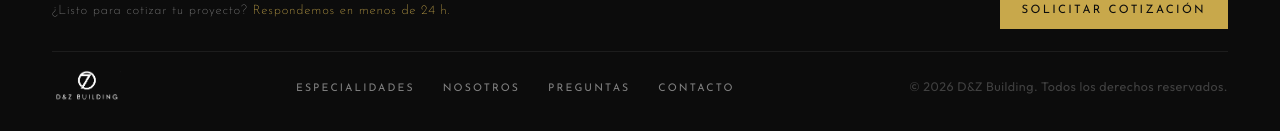
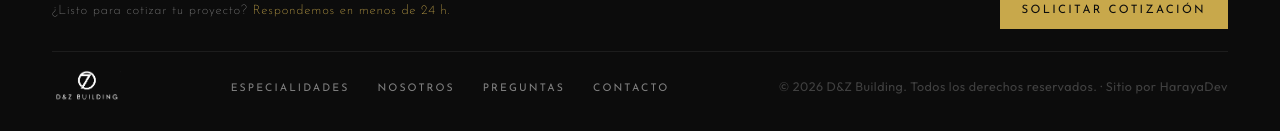
Before and after one commit to harayaEcomsur/dyzbuilding, a Next.js app: page / in a window 1280 px wide. Shown: the part 4122-4253 px from the top of the page. Built offline with nearby package versions, Linux system fonts and the light colour scheme; no server answers; the database is empty.

Commit message:
Footer: crédito de autoría 'Sitio por HarayaDev' / 'Site by HarayaDev' junto al copyright, en el mismo estilo discreto del pie, más meta generator

```diff
--- a/app/en/page.tsx
+++ b/app/en/page.tsx
@@ -404,6 +404,8 @@ export default async function HomeEN() {
         </ul>
         <div className="f-copy">
           © {new Date().getFullYear()} {c.empresa.nombre}. All rights reserved.
+          {' · '}
+          <a href="https://haraya.dev" target="_blank" rel="noopener" className="f-credit">Site by HarayaDev</a>
         </div>
       </footer>
 
--- a/app/globals.css
+++ b/app/globals.css
@@ -363,6 +363,8 @@ footer{border-top:1px solid var(--border);padding:32px 52px;display:flex;align-i
 .f-links{display:flex;gap:28px;list-style:none;}
 .f-links a{font-family:'Josefin Sans',sans-serif;font-size:10.5px;letter-spacing:.2em;text-transform:uppercase;color:var(--dim);text-decoration:none;}
 .f-copy{font-size:12.5px;color:var(--dim);opacity:.45;letter-spacing:.04em;}
+.f-credit{color:inherit;text-decoration:none;transition:opacity .2s;}
+.f-credit:hover{opacity:1;text-decoration:underline;}
 
 @media(max-width:960px){
   nav{padding:0 22px;} .nav-links{display:none;}
--- a/app/layout.tsx
+++ b/app/layout.tsx
@@ -17,6 +17,7 @@ const outfit = Outfit({
 
 export const metadata: Metadata = {
   title: { default: 'D&Z Building', template: '%s | D&Z Building' },
+  generator: 'HarayaDev — haraya.dev',
 }
 
 export default async function RootLayout({ children }: { children: React.ReactNode }) {
--- a/app/page.tsx
+++ b/app/page.tsx
@@ -415,6 +415,8 @@ export default async function Home() {
         </ul>
         <div className="f-copy">
           © {new Date().getFullYear()} {c.empresa.nombre}. Todos los derechos reservados.
+          {' · '}
+          <a href="https://haraya.dev" target="_blank" rel="noopener" className="f-credit">Sitio por HarayaDev</a>
         </div>
       </footer>
 
```
